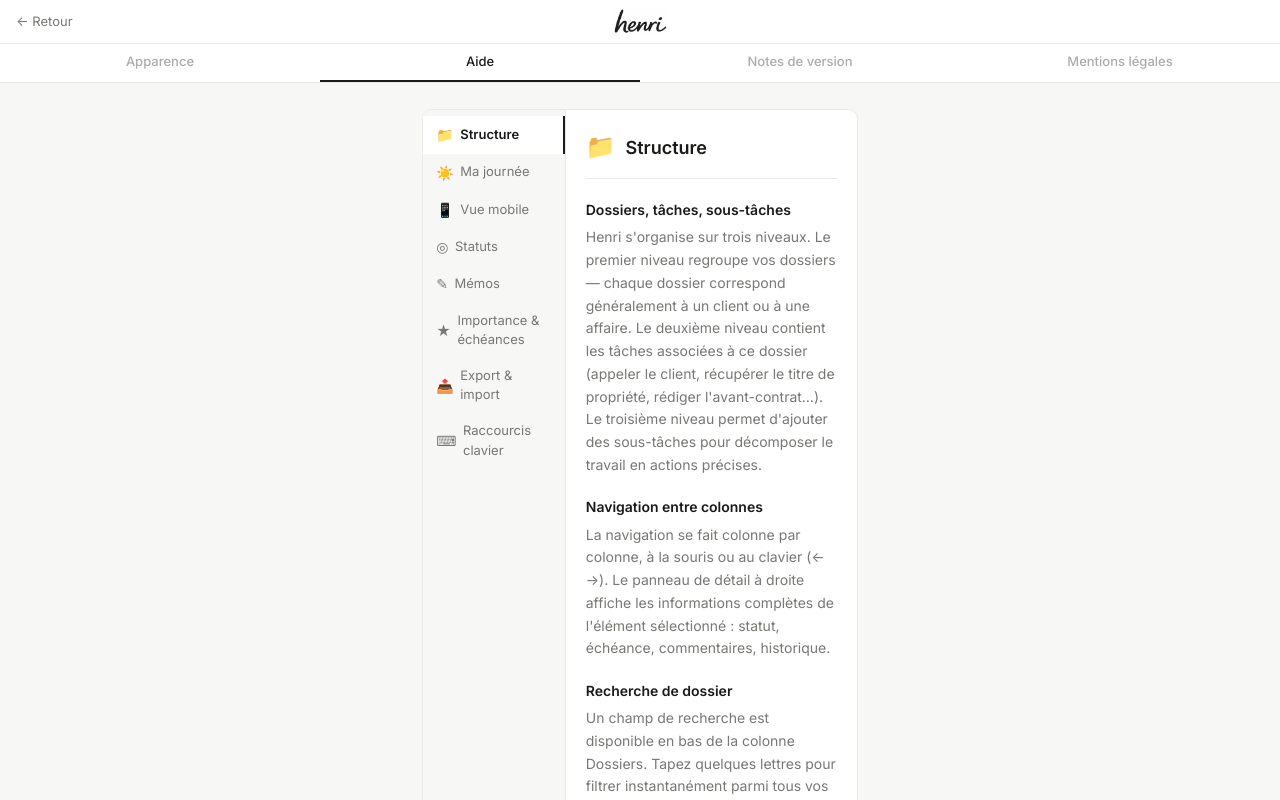
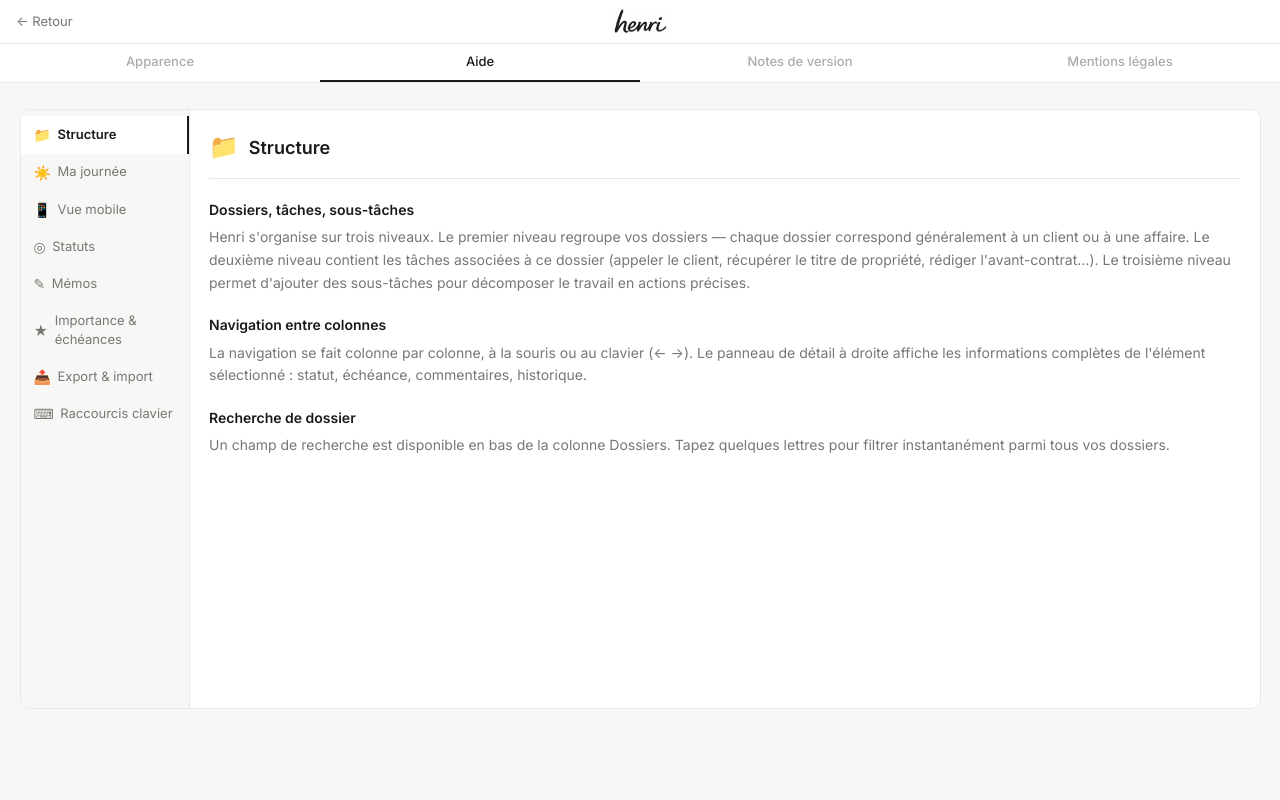
Before and after one commit to gregtago/henri, a Next.js app: page /settings in a window 1280 px wide. Both pictures are taken after a click on the button "Aide". Built offline with nearby package versions, Linux system fonts and the light colour scheme.

Commit message:
fix: onglet Aide en pleine largeur — plus de max-w-xl contraignant

```diff
--- a/app/settings/page.tsx
+++ b/app/settings/page.tsx
@@ -89,7 +89,7 @@ export default function SettingsPage() {
 
       {/* Contenu */}
       <div className="flex-1 overflow-y-auto">
-        <div className="max-w-xl mx-auto px-5 py-8 space-y-6">
+        <div className={tab === "aide" ? "w-full px-6 py-8" : "max-w-xl mx-auto px-5 py-8 space-y-6"}>
 
           {tab === "apparence" && <>
             <section>
@@ -184,10 +184,10 @@ export default function SettingsPage() {
           </>}
 
           {tab === "aide" && (
-            <div className="flex gap-0 min-h-[500px] bg-bg border border-border rounded-xl overflow-hidden">
+            <div className="flex gap-0 min-h-[600px] bg-bg border border-border rounded-xl overflow-hidden">
 
               {/* Menu gauche */}
-              <div className="w-44 shrink-0 border-r border-border bg-bg-subtle flex flex-col py-2">
+              <div className="w-52 shrink-0 border-r border-border bg-bg-subtle flex flex-col py-2">
                 {[["📁", "Structure"],
                 ["☀️", "Ma journée"],
                 ["📱", "Vue mobile"],
```
Also changed, not shown: 1 other file (tests, documents, lock files or other folders).
